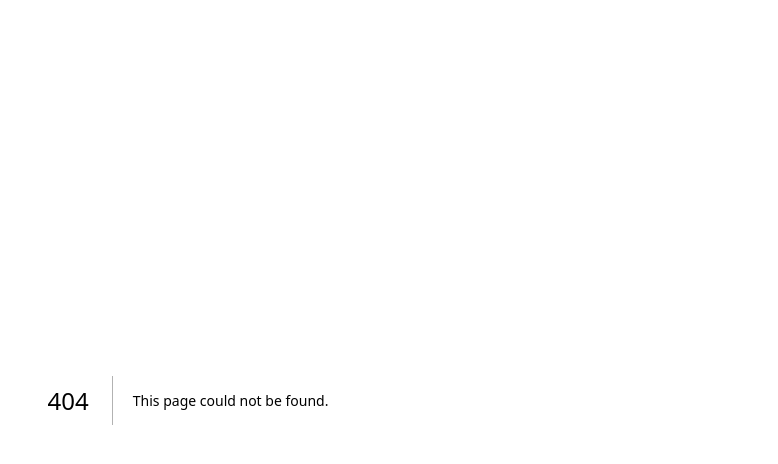
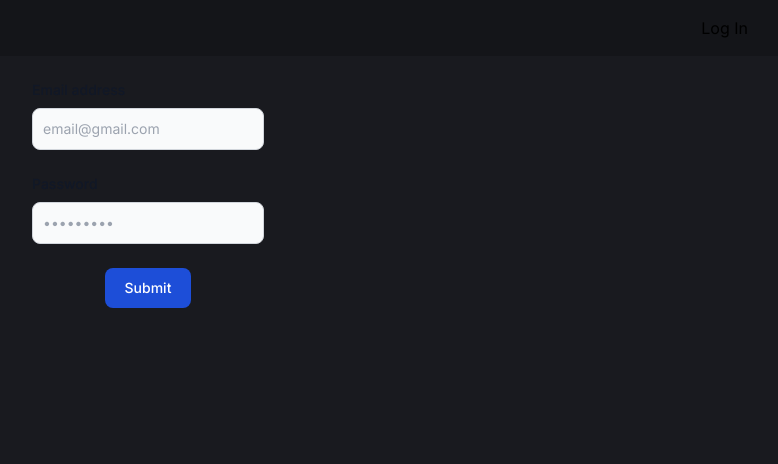
Before and after one commit to ItStepWork/connections-front-end, a Next.js app: page /login-page in a window 1280 px wide. Before the commit this address had no page. Shown: the top 464 px of the page, without its empty margins (452-1230 px from the left). Built offline with nearby package versions, Linux system fonts and the light colour scheme.

Commit message:
Add: login page Add: tmp header Add: tmp login form Add: SASS package

```diff
--- a/package.json
+++ b/package.json
@@ -18,6 +18,7 @@
     "postcss": "8.4.27",
     "react": "18.2.0",
     "react-dom": "18.2.0",
+    "sass": "^1.64.1",
     "tailwindcss": "3.3.3",
     "typescript": "5.1.6"
   }
--- a/src/app/globals.css
+++ b/src/app/globals.css
@@ -3,16 +3,13 @@
 @tailwind utilities;
 
 :root {
-  --foreground-rgb: 0, 0, 0;
-  --background-start-rgb: 214, 219, 220;
-  --background-end-rgb: 255, 255, 255;
+  background-color: #191a1f;
 }
 
 @media (prefers-color-scheme: dark) {
   :root {
     --foreground-rgb: 255, 255, 255;
-    --background-start-rgb: 0, 0, 0;
-    --background-end-rgb: 0, 0, 0;
+    background-color: #191a1f;
   }
 }
 
@@ -24,4 +21,12 @@ body {
       rgb(var(--background-end-rgb))
     )
     rgb(var(--background-start-rgb));
+  max-width: 1200px;
 }
+
+.wrapper{
+  overflow: hidden;
+  display: flex;
+  flex-direction: column;
+  min-height: 100%;
+}
--- a/src/app/layout.tsx
+++ b/src/app/layout.tsx
@@ -1,12 +1,13 @@
-import './globals.css'
+import { Header } from '@/components/header/header'
 import type { Metadata } from 'next'
 import { Inter } from 'next/font/google'
+import './globals.css'
 
 const inter = Inter({ subsets: ['latin'] })
 
 export const metadata: Metadata = {
-  title: 'Create Next App',
-  description: 'Generated by create next app',
+  title: 'Connections',
+  description: 'Connections Social Network',
   manifest: '/manifest.webmanifest',
 }
 
@@ -17,7 +18,12 @@ export default function RootLayout({
 }) {
   return (
     <html lang="en">
-      <body className={inter.className}>{children}</body>
+      <body className={inter.className}>
+        <div className="wrapper">
+          <Header />
+          <main>{children}</main>
+        </div>
+      </body>
     </html>
   )
 }
--- /dev/null
+++ b/src/app/login-page/page.tsx
@@ -0,0 +1,22 @@
+import styles from './styles.module.scss'
+export default function LoginPage() {
+  return (
+    <>
+      <main>
+        <form>
+          <div className={styles.formContainer}>
+            <div className="mb-6">
+              <label htmlFor="email" className={styles.inputLabel}>Email address</label>
+              <input type="email" id="email" className={styles.input} placeholder="email@gmail.com" required />
+            </div>
+            <div className="mb-6">
+              <label htmlFor="password" className={styles.inputLabel}>Password</label>
+              <input type="password" id="password" className={styles.input} placeholder="•••••••••" required />
+            </div>
+            <button type="submit" className={styles.button}>Submit</button>
+          </div>
+        </form>
+      </main>
+    </>
+  )
+}
--- /dev/null
+++ b/src/app/login-page/styles.module.scss
@@ -0,0 +1,12 @@
+.formContainer {
+	@apply flex flex-col  justify-center items-center pt-20;
+	.inputLabel {
+		@apply block mb-2 text-sm font-medium text-gray-900 dark:text-white;
+	}
+	.input {
+		@apply bg-gray-50 border border-gray-300 text-gray-900 text-sm rounded-lg focus:ring-blue-500 focus:border-blue-500 block w-full p-2.5 dark:bg-gray-700 dark:border-gray-600 dark:placeholder-gray-400 dark:text-white dark:focus:ring-blue-500 dark:focus:border-blue-500;
+	}
+	.button {
+		@apply text-white bg-blue-700 hover:bg-blue-800 focus:ring-4 focus:outline-none focus:ring-blue-300 font-medium rounded-lg text-sm w-full sm:w-auto px-5 py-2.5 text-center dark:bg-blue-600 dark:hover:bg-blue-700 dark:focus:ring-blue-800;
+	}
+}
--- a/src/app/page.tsx
+++ b/src/app/page.tsx
@@ -1,113 +1,8 @@
-import Image from 'next/image'
 
 export default function Home() {
   return (
-    <main className="flex min-h-screen flex-col items-center justify-between p-24">
-      <div className="z-10 w-full max-w-5xl items-center justify-between font-mono text-sm lg:flex">
-        <p className="fixed left-0 top-0 flex w-full justify-center border-b border-gray-300 bg-gradient-to-b from-zinc-200 pb-6 pt-8 backdrop-blur-2xl dark:border-neutral-800 dark:bg-zinc-800/30 dark:from-inherit lg:static lg:w-auto  lg:rounded-xl lg:border lg:bg-gray-200 lg:p-4 lg:dark:bg-zinc-800/30">
-          Get started by editing&nbsp;
-          <code className="font-mono font-bold">src/app/page.tsx</code>
-        </p>
-        <div className="fixed bottom-0 left-0 flex h-48 w-full items-end justify-center bg-gradient-to-t from-white via-white dark:from-black dark:via-black lg:static lg:h-auto lg:w-auto lg:bg-none">
-          <a
-            className="pointer-events-none flex place-items-center gap-2 p-8 lg:pointer-events-auto lg:p-0"
-            href="https://vercel.com?utm_source=create-next-app&utm_medium=appdir-template&utm_campaign=create-next-app"
-            target="_blank"
-            rel="noopener noreferrer"
-          >
-            By{' '}
-            <Image
-              src="/vercel.svg"
-              alt="Vercel Logo"
-              className="dark:invert"
-              width={100}
-              height={24}
-              priority
-            />
-          </a>
-        </div>
-      </div>
+    <main className="flex min-h-screen flex-col items-center justify-between max-w-[1200px]">
 
-      <div className="relative flex place-items-center before:absolute before:h-[300px] before:w-[480px] before:-translate-x-1/2 before:rounded-full before:bg-gradient-radial before:from-white before:to-transparent before:blur-2xl before:content-[''] after:absolute after:-z-20 after:h-[180px] after:w-[240px] after:translate-x-1/3 after:bg-gradient-conic after:from-sky-200 after:via-blue-200 after:blur-2xl after:content-[''] before:dark:bg-gradient-to-br before:dark:from-transparent before:dark:to-blue-700 before:dark:opacity-10 after:dark:from-sky-900 after:dark:via-[#0141ff] after:dark:opacity-40 before:lg:h-[360px] z-[-1]">
-        <Image
-          className="relative dark:drop-shadow-[0_0_0.3rem_#ffffff70] dark:invert"
-          src="/next.svg"
-          alt="Next.js Logo"
-          width={180}
-          height={37}
-          priority
-        />
-      </div>
-
-      <div className="mb-32 grid text-center lg:mb-0 lg:grid-cols-4 lg:text-left">
-        <a
-          href="https://nextjs.org/docs?utm_source=create-next-app&utm_medium=appdir-template&utm_campaign=create-next-app"
-          className="group rounded-lg border border-transparent px-5 py-4 transition-colors hover:border-gray-300 hover:bg-gray-100 hover:dark:border-neutral-700 hover:dark:bg-neutral-800/30"
-          target="_blank"
-          rel="noopener noreferrer"
-        >
-          <h2 className={`mb-3 text-2xl font-semibold`}>
-            Docs{' '}
-            <span className="inline-block transition-transform group-hover:translate-x-1 motion-reduce:transform-none">
-              -&gt;
-            </span>
-          </h2>
-          <p className={`m-0 max-w-[30ch] text-sm opacity-50`}>
-            Find in-depth information about Next.js features and API.
-          </p>
-        </a>
-
-        <a
-          href="https://nextjs.org/learn?utm_source=create-next-app&utm_medium=appdir-template-tw&utm_campaign=create-next-app"
-          className="group rounded-lg border border-transparent px-5 py-4 transition-colors hover:border-gray-300 hover:bg-gray-100 hover:dark:border-neutral-700 hover:dark:bg-neutral-800/30"
-          target="_blank"
-          rel="noopener noreferrer"
-        >
-          <h2 className={`mb-3 text-2xl font-semibold`}>
-            Learn{' '}
-            <span className="inline-block transition-transform group-hover:translate-x-1 motion-reduce:transform-none">
-              -&gt;
-            </span>
-          </h2>
-          <p className={`m-0 max-w-[30ch] text-sm opacity-50`}>
-            Learn about Next.js in an interactive course with&nbsp;quizzes!
-          </p>
-        </a>
-
-        <a
-          href="https://vercel.com/templates?framework=next.js&utm_source=create-next-app&utm_medium=appdir-template&utm_campaign=create-next-app"
-          className="group rounded-lg border border-transparent px-5 py-4 transition-colors hover:border-gray-300 hover:bg-gray-100 hover:dark:border-neutral-700 hover:dark:bg-neutral-800/30"
-          target="_blank"
-          rel="noopener noreferrer"
-        >
-          <h2 className={`mb-3 text-2xl font-semibold`}>
-            Templates{' '}
-            <span className="inline-block transition-transform group-hover:translate-x-1 motion-reduce:transform-none">
-              -&gt;
-            </span>
-          </h2>
-          <p className={`m-0 max-w-[30ch] text-sm opacity-50`}>
-            Explore the Next.js 13 playground.
-          </p>
-        </a>
-
-        <a
-          href="https://vercel.com/new?utm_source=create-next-app&utm_medium=appdir-template&utm_campaign=create-next-app"
-          className="group rounded-lg border border-transparent px-5 py-4 transition-colors hover:border-gray-300 hover:bg-gray-100 hover:dark:border-neutral-700 hover:dark:bg-neutral-800/30"
-          target="_blank"
-          rel="noopener noreferrer"
-        >
-          <h2 className={`mb-3 text-2xl font-semibold`}>
-            Deploy{' '}
-            <span className="inline-block transition-transform group-hover:translate-x-1 motion-reduce:transform-none">
-              -&gt;
-            </span>
-          </h2>
-          <p className={`m-0 max-w-[30ch] text-sm opacity-50`}>
-            Instantly deploy your Next.js site to a shareable URL with Vercel.
-          </p>
-        </a>
-      </div>
     </main>
   )
 }
--- /dev/null
+++ b/src/components/header/header.module.scss
@@ -0,0 +1,6 @@
+.container {
+	@apply fixed bg-componentBG h-14 w-screen;
+	.contentContainer {
+		@apply max-w-[1200px] flex justify-end items-center h-full;
+	}
+}
--- /dev/null
+++ b/src/components/header/header.tsx
@@ -0,0 +1,15 @@
+import Link from 'next/link'
+import { FC } from 'react'
+import styles from './header.module.scss'
+
+export const Header: FC = () => {
+  return (
+    <>
+      <header className={styles.container}>
+        <div className={styles.contentContainer}>
+          <Link href='/loginPage'>Log In</Link>
+        </div>
+      </header>
+    </>
+  )
+}
--- a/tailwind.config.js
+++ b/tailwind.config.js
@@ -12,6 +12,10 @@ module.exports = {
 				'gradient-conic':
 					'conic-gradient(from 180deg at 50% 50%, var(--tw-gradient-stops))',
 			},
+			colors: {
+				mainBG: '#191a1f',
+				componentBG: '#141519',
+			},
 		},
 	},
 	plugins: [],
```
Also changed, not shown: src/app/profile-page/page.tsx (added), src/app/profile-page/styles.module.scss (added), 2 other files (tests, documents, lock files or other folders). Lines whose indentation alone changed are shown as unchanged.
